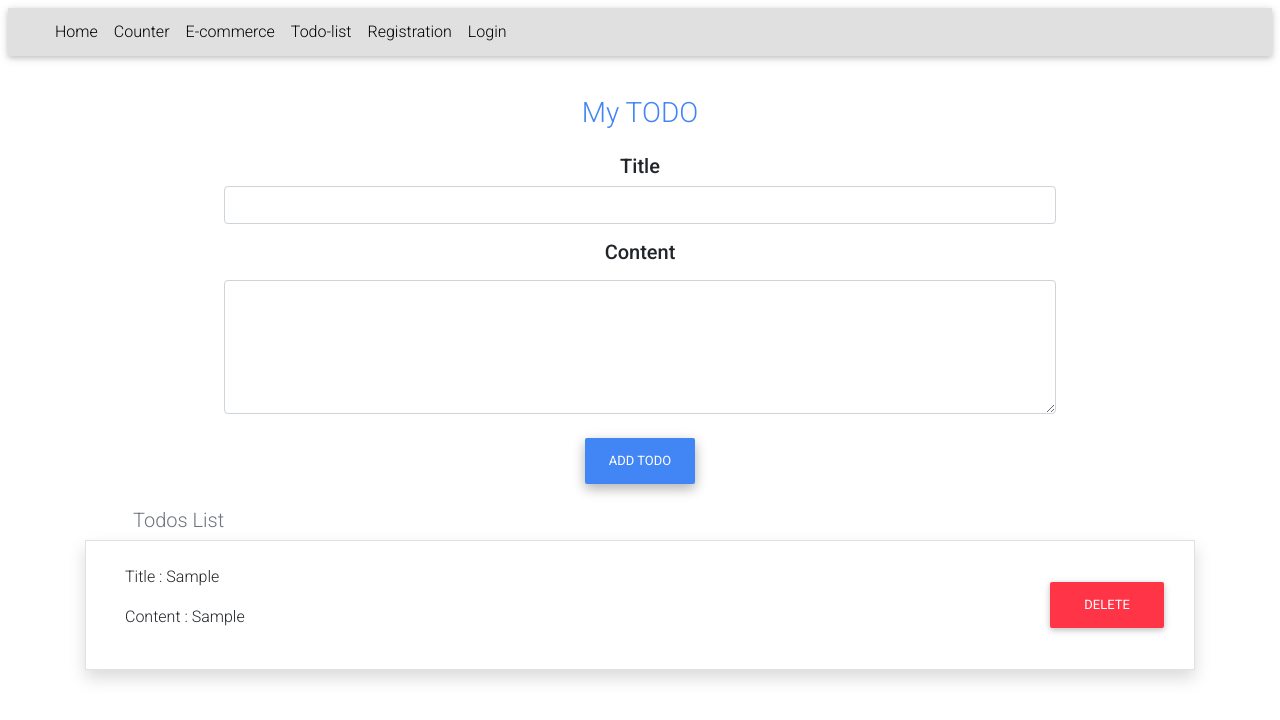
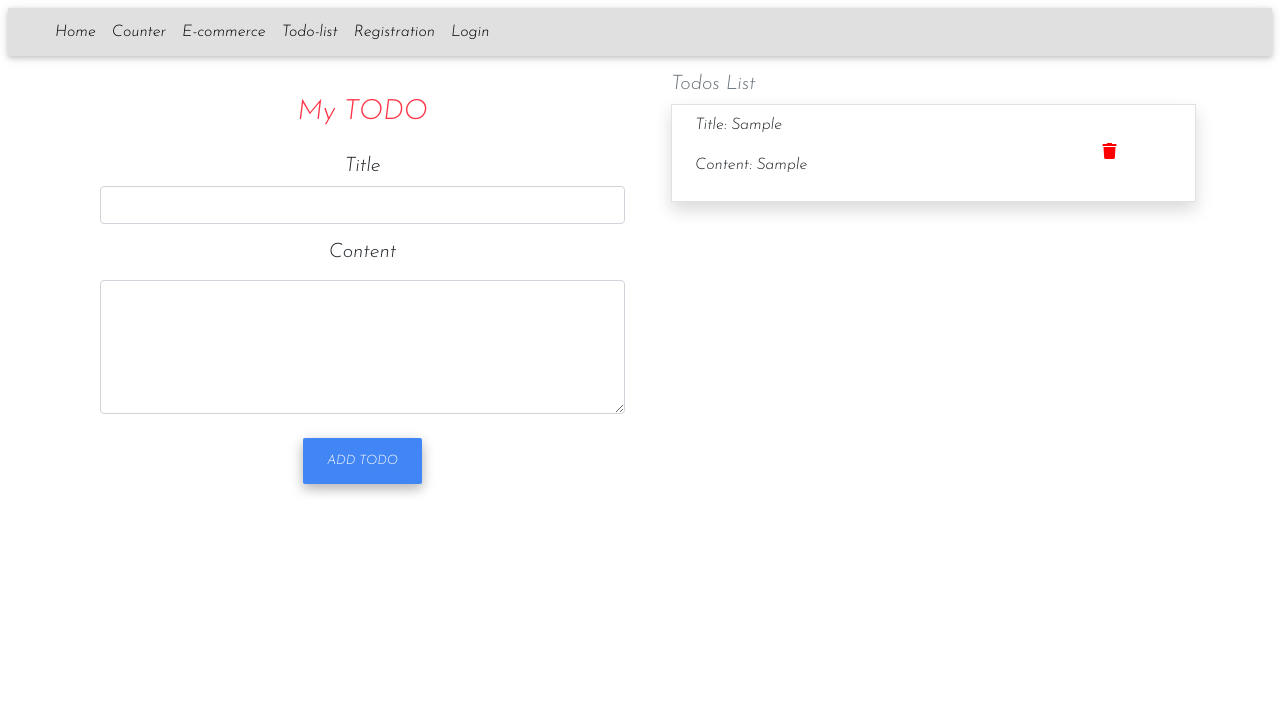
Before and after one commit to gehadsamy/Reactjs-ITI-tasks, a React (Create React App) app: page /Todo in a window 1280 px wide. Both pictures are taken after typing "Sample", "Sample" into the empty fields and a click on the button "ADD TODO". Shown: the top 720 px of the page. Built offline with nearby package versions, Linux system fonts and the light colour scheme.

Commit message:
lab4 styling

```diff
--- a/src/components/todo/Todo.jsx
+++ b/src/components/todo/Todo.jsx
@@ -17,7 +17,7 @@ const ToDo = () => {
     }
 
     return (
-        <div className="text-center py-2 todo-wrapper container">
+        <div className="text-center py-2 todo-wrapper container d-flex">
             <TodoForm addTodo={addTodo} />
             <TodoList todos={toDoState} deleteTodo={deleteTodo} />
         </div>
--- a/src/index.css
+++ b/src/index.css
@@ -1,3 +1,5 @@
+@import url('https://fonts.googleapis.com/css2?family=Josefin+Sans:ital,wght@1,300&display=swap');
+
 body {
   margin: 0;
   /* font-family: -apple-system, BlinkMacSystemFont, 'Segoe UI', 'Roboto', 'Oxygen',
@@ -6,7 +8,7 @@ body {
   -webkit-font-smoothing: antialiased;
   -moz-osx-font-smoothing: grayscale;
   font-family: Roboto, Helvetica, Arial, sans-serif;
-
+  font-family: 'Josefin Sans', sans-serif !important;
 }
 
 code {
--- a/src/views/todo/TodoForm.jsx
+++ b/src/views/todo/TodoForm.jsx
@@ -12,8 +12,8 @@ const TodoForm = ({ addTodo }) => {
     };
 
     return (
-        <div className="w-75 m-auto">
-            <h3 className="text-primary my-4">My TODO</h3>
+        <div className="w-75 m-auto col-md-6 col-12">
+            <h3 className="text-danger my-4">My TODO</h3>
 
             <form onSubmit={handleSubmission}>
                  <label className="h5"> Title</label>
--- a/src/views/todo/TodoList.jsx
+++ b/src/views/todo/TodoList.jsx
@@ -5,27 +5,27 @@ const TodoList = ({ todos, deleteTodo }) => {
         todos && todos.length > 0 ? (
             todos.map((todo, i) => {
                 return (
-                    <ul key={i} className="list-unstyled">
-                        <li className="border shadow">
-                            <div className="p-4 d-flex jusify-content-between align-items-center">
-                                <div className="col-8 text-start">
-                                    <p>Title : {todo.title}</p>
-                                    <p>Content : {todo.content}</p>
-                                </div>
-                                <p className="btn btn-danger ms-auto " onClick={() => { deleteTodo(todo) }}>Delete</p>
+                    <li key={i} className="border shadow mb-3">
+                        <div className="p-2 d-flex jusify-content-between align-items-center">
+                            <div className="col-md-10 text-start">
+                                <p>Title: {todo.title}</p>
+                                <p>Content: {todo.content}</p>
                             </div>
-                        </li>
-                    </ul>
+                            <a style={{'color':'red'}} onClick={() => { deleteTodo(todo) }}><i class="fas fa-trash"></i></a>
+                        </div>
+                    </li>
                 );
             })
         ) : (
-            <p className="h5 mx-5 text-muted">Sorry !! No items on the list ..</p>
+            <p className="h5 text-muted">Sorry !! No items on the list ..</p>
         );
 
     return (
-        <div className="text-left">
-            <h5 className="mx-5 text-muted">Todos List</h5>
-            {todosList}
+        <div className="text-left col-md-6 ml-3 col-12">
+            <h5 className="text-muted">Todos List</h5>
+            <ul className="list-unstyled">
+                {todosList}
+            </ul>
         </div>
     );
 
```
Also changed, not shown: 1 other file (tests, documents, lock files or other folders).
